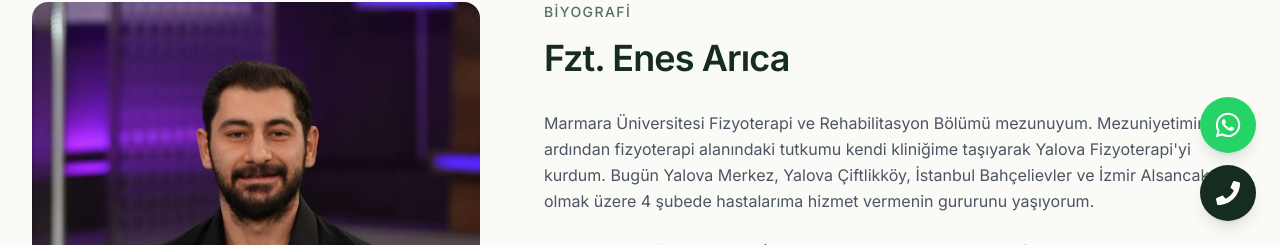
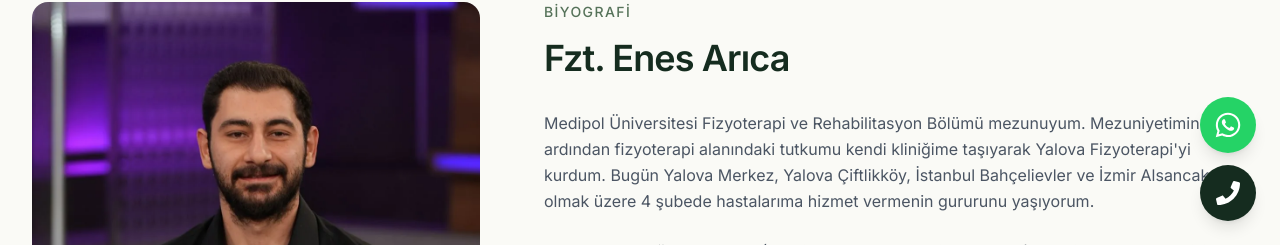
Before and after one commit to umutsesen/enesarica, a Next.js app: page /hakkimda in a window 1280 px wide. Shown: the part 555-800 px from the top of the page. Built offline with nearby package versions, Linux system fonts and the light colour scheme.

Commit message:
Enes Arıca eğitim bilgisini güncelle

```diff
--- a/src/app/hakkimda/page.js
+++ b/src/app/hakkimda/page.js
@@ -7,7 +7,7 @@ import { motion } from "framer-motion";
 const ease = [0.25, 0.4, 0.25, 1];
 
 const timeline = [
-  { year: "2014", title: "Lisans Mezuniyeti", desc: "Marmara Üniversitesi Fizyoterapi ve Rehabilitasyon Bölümü" },
+  { year: "2014", title: "Lisans Mezuniyeti", desc: "Medipol Üniversitesi Fizyoterapi ve Rehabilitasyon Bölümü" },
   { year: "2015", title: "Klinik Kuruluşu", desc: "Yalova'da ilk kliniğin açılışı" },
   { year: "2016", title: "Manuel Terapi Sertifikası", desc: "Ortopedik manuel terapi eğitim programı" },
   { year: "2017", title: "GTOS Terapi Sertifikası", desc: "Golgi Tendon Organ Stimülasyonu uzmanlık eğitimi" },
@@ -108,7 +108,7 @@ export default function HakkimdaPage() {
                 className="space-y-6 text-gray-600 leading-relaxed"
               >
                 <p>
-                  Marmara Üniversitesi Fizyoterapi ve Rehabilitasyon Bölümü mezunuyum. Mezuniyetimin ardından fizyoterapi alanındaki tutkumu kendi kliniğime taşıyarak Yalova Fizyoterapi'yi kurdum. Bugün Yalova Merkez, Yalova Çiftlikköy, İstanbul Bahçelievler ve İzmir Alsancak olmak üzere 4 şubede hastalarıma hizmet vermenin gururunu yaşıyorum.
+                  Medipol Üniversitesi Fizyoterapi ve Rehabilitasyon Bölümü mezunuyum. Mezuniyetimin ardından fizyoterapi alanındaki tutkumu kendi kliniğime taşıyarak Yalova Fizyoterapi'yi kurdum. Bugün Yalova Merkez, Yalova Çiftlikköy, İstanbul Bahçelievler ve İzmir Alsancak olmak üzere 4 şubede hastalarıma hizmet vermenin gururunu yaşıyorum.
                 </p>
                 <p>
                   Kariyer yolculuğumda GTOS (Golgi Tendon Organ Stimülasyonu) terapi, skolyoz tedavisinde Schroth metodu ve ortopedik manuel terapi alanlarında ileri düzey eğitimler aldım. Bu uzmanlık alanları sayesinde özellikle bel fıtığı, boyun fıtığı, skolyoz ve kronik ağrı sendromlarında ameliyatsız, iğnesiz ve ilaçsız tedavi yöntemleri sunabiliyorum.
```
